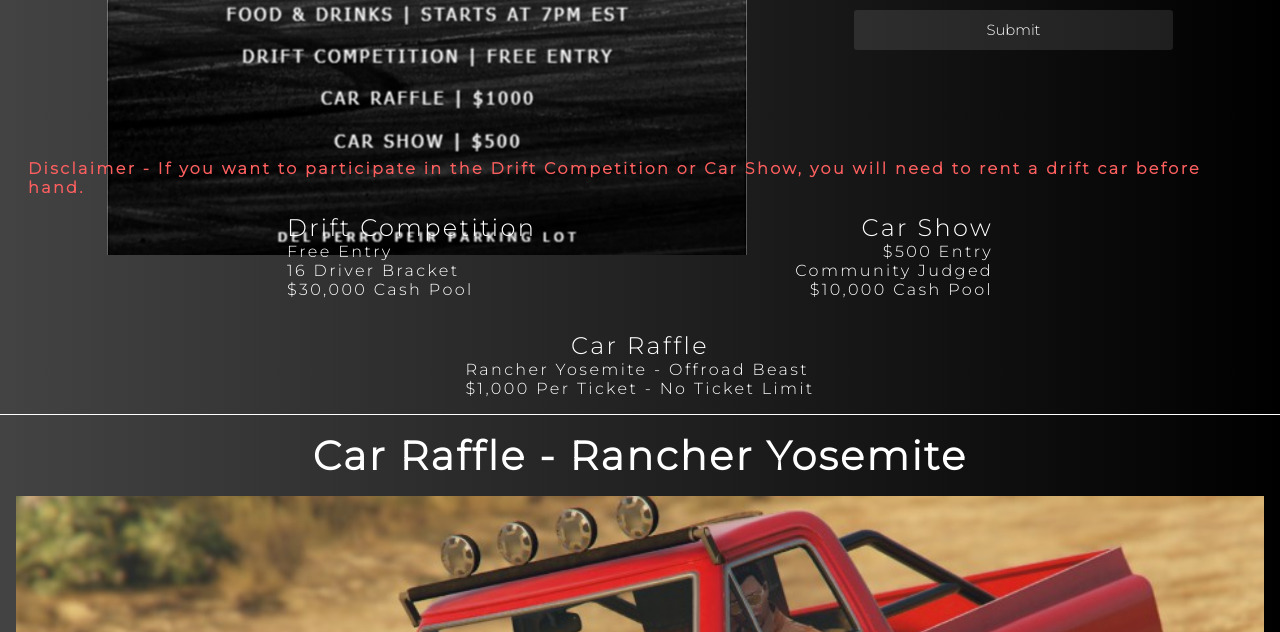
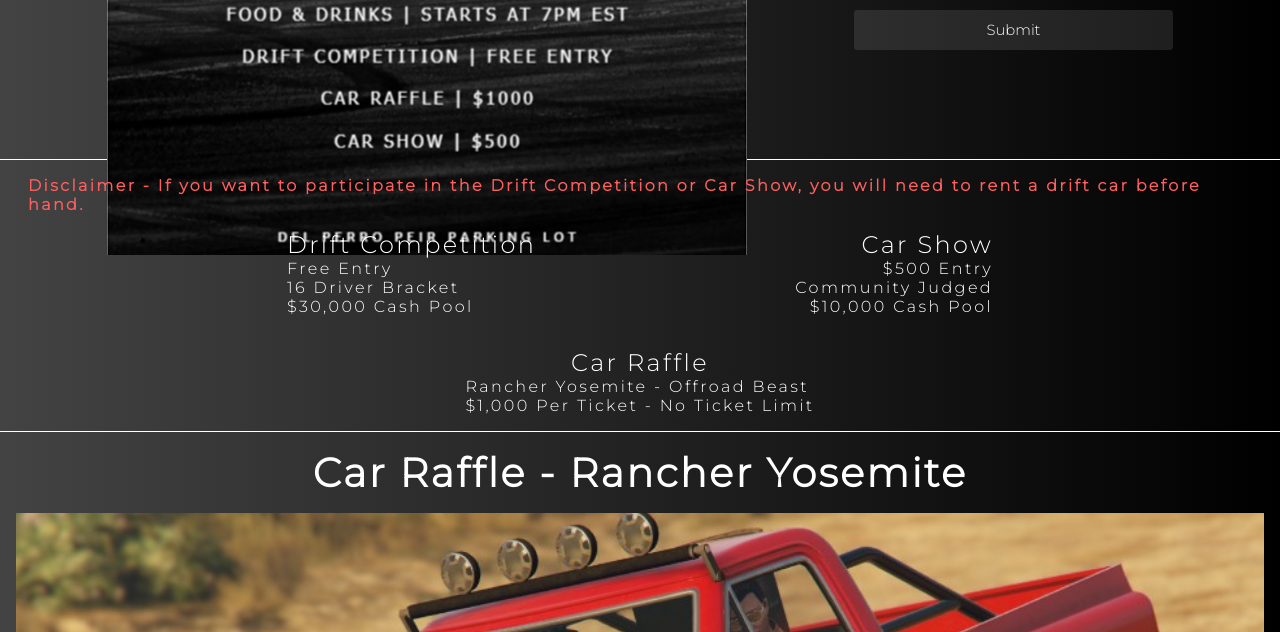
Before and after one commit to 0ItsCleo0/SidewaysUniversity, a plain HTML site: page events.html in a window 1280 px wide. Shown: the part 645-1277 px from the top of the page. Drawn offline with Linux system fonts and the light colour scheme.

Commit message:
Added border to event details

```diff
--- a/styles.css
+++ b/styles.css
@@ -593,7 +593,10 @@ a {
     letter-spacing: 3px;
     font-size: 10px;
     padding-inline: 35px;
-    border-bottom: 1px solid white;
+    border-block: 1px solid white;
+}
+.disclaimer {
+    padding-top: 20px;
 }
 .raffle {
     display: flex;
```
